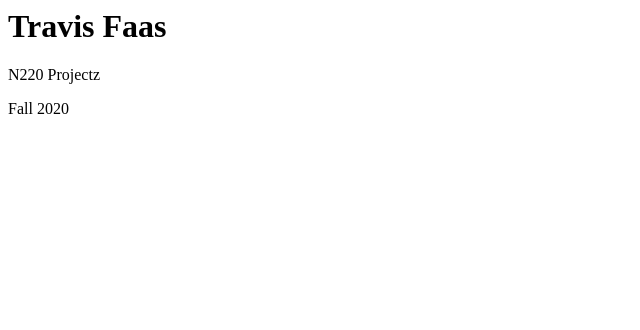
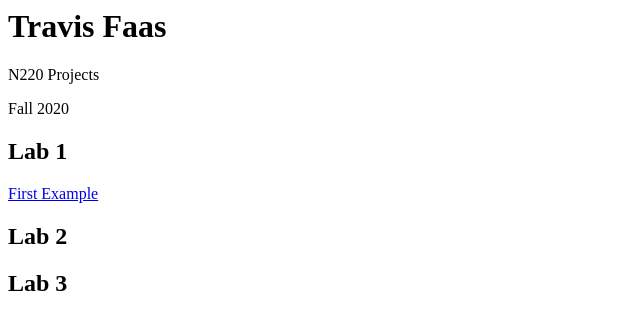
Before and after one commit to meanderingleaf/n220fall2020, a plain HTML site: page index.html in a window 1280 px wide. Shown: the whole page, without its empty margins (0-640 px from the left). Drawn offline with Linux system fonts and the light colour scheme.

Commit message:
Adding lab 1

```diff
--- a/index.html
+++ b/index.html
@@ -2,8 +2,14 @@
     <body>
 
         <h1>Travis Faas</h1>
-        <p>N220 Projectz</p>
+        <p>N220 Projects</p>
         <p>Fall 2020</p>
 
+        <h2>Lab 1</h2>
+        <p><a href="labs/lab1/index.html">First Example</a></p>
+
+        <h2>Lab 2</h2>
+
+        <h2>Lab 3</h2>
     </body>
 </html>
```
Also changed, not shown: labs/lab1/index.html (added, +11 -0 lines).
